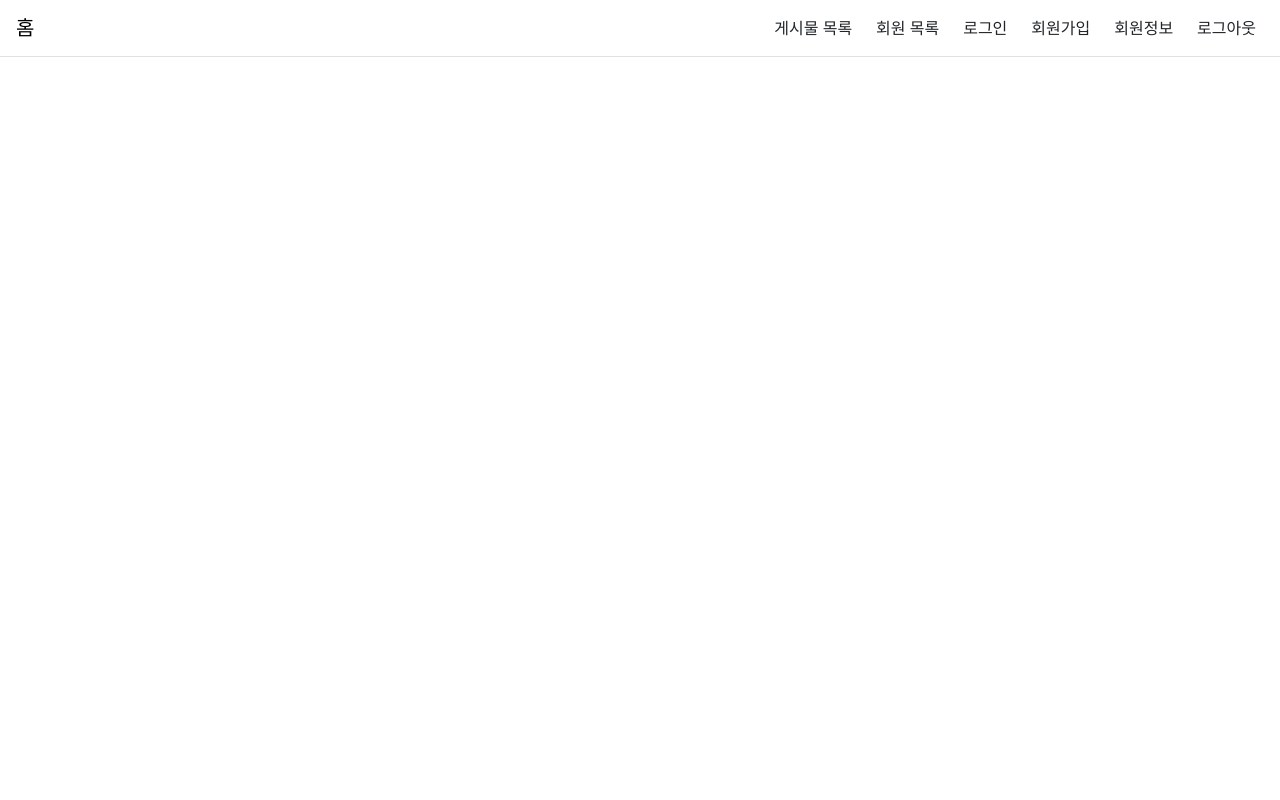
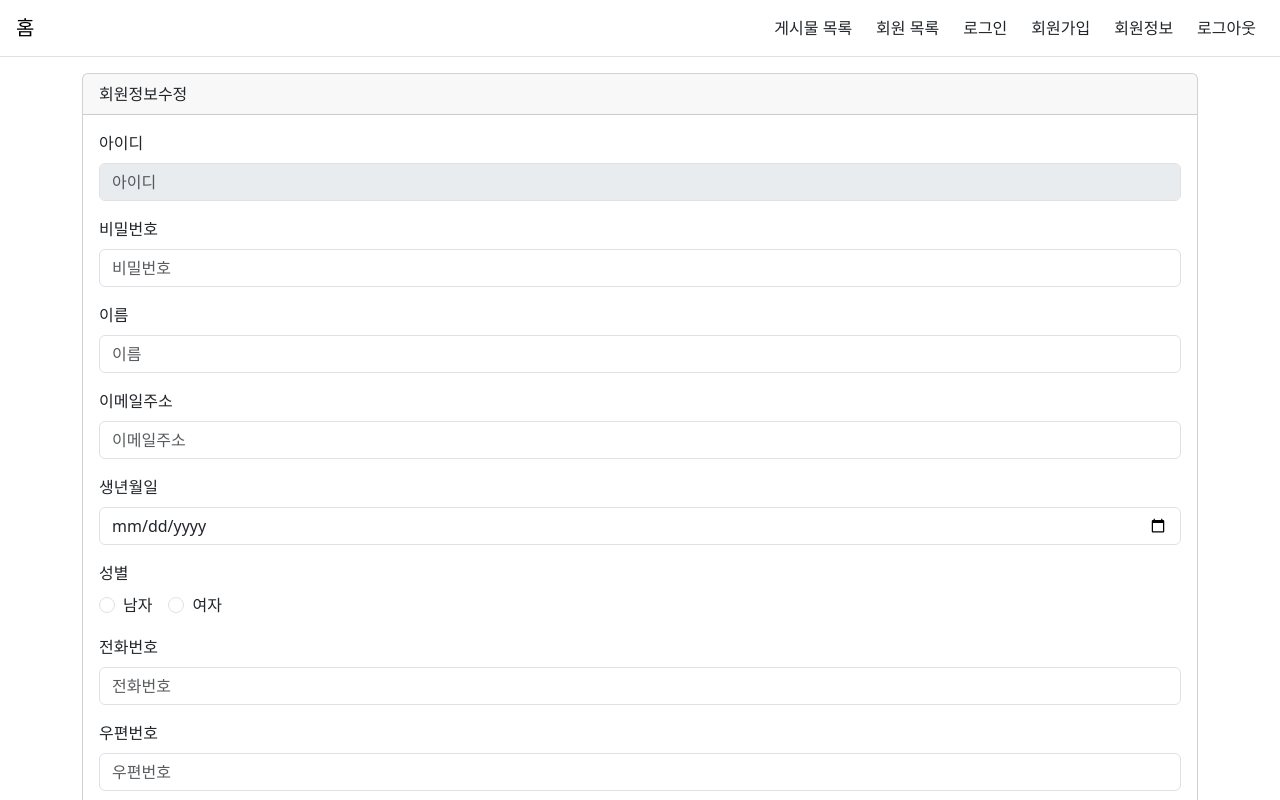
Before and after one commit to Conut-1/board-mini-csr, a Vue app in the folder frontend/: page /member/update/1 in a window 1280 px wide. Shown: the top 800 px of the page. Built offline with nearby package versions, Linux system fonts and the light colour scheme; no server answers.

Commit message:
멤버 수정 뷰

```diff
--- a/frontend/src/views/member/MemberUpdateView.vue
+++ b/frontend/src/views/member/MemberUpdateView.vue
@@ -1,9 +1,151 @@
 <template>
-    <div>
-
+    <div class="container mt-3 mb-3">
+        <div class="card">
+            <div class="card-header">회원정보수정</div>
+            <div class="card-body">
+                <form @submit.prevent="updateMember" id="update-form">
+                    <div class="mb-3">
+                        <label for="update-id" class="form-label">아이디</label>
+                        <input type="text" v-model="member.id" class="form-control" id="update-id" placeholder="아이디" disabled>
+                    </div>
+                    <div class="mb-3">
+                        <label for="update-password" class="form-label">비밀번호</label>
+                        <input type="password" v-model="member.password" class="form-control" id="update-password" placeholder="비밀번호">
+                    </div>
+                    <div class="mb-3">
+                        <label for="update-name" class="form-label">이름</label>
+                        <input type="text" v-model="member.name" class="form-control" id="update-name" placeholder="이름">
+                    </div>
+                    <div class="mb-3">
+                        <label for="update-email" class="form-label">이메일주소</label>
+                        <input type="email" v-model="member.email" class="form-control" id="update-email" placeholder="이메일주소">
+                    </div>
+                    <div class="mb-3">
+                        <label for="update-birthdate" class="form-label">생년월일</label>
+                        <input type="date" v-model="member.birthDate" class="form-control" id="update-birthdate" placeholder="생년월일">
+                    </div>
+                    <div class="mb-3">
+                        <label class="form-label d-block">성별</label>
+                        <div class="form-check form-check-inline">
+                            <label class="form-check-label" for="update-radio-male">남자</label>
+                            <input type="radio" v-model="member.gender" class="form-check-input" id="update-radio-male" value="M">
+                        </div>
+                        <div class="form-check form-check-inline">
+                            <label class="form-check-label" for="update-radio-female">여자</label>
+                            <input type="radio" v-model="member.gender" class="form-check-input" id="update-radio-female" value="F">
+                        </div>
+                    </div>
+                    <div class="mb-3">
+                        <label for="update-phone-number" class="form-label">전화번호</label>
+                        <input type="tel" v-model="member.phoneNumber" class="form-control" id="update-phone-number" placeholder="전화번호">
+                    </div>
+                    <div class="mb-3">
+                        <label for="update-post-code" class="form-label">우편번호</label>
+                        <input type="text" v-model="member.postCode" class="form-control" id="update-post-code" placeholder="우편번호">
+                    </div>
+                    <div class="mb-3">
+                        <label for="update-address" class="form-label">주소</label>
+                        <input type="text" v-model="member.address" class="form-control" id="update-address" placeholder="주소">
+                    </div>
+                    <div class="mb-3">
+                        <label for="update-detail-address" class="form-label">상세주소</label>
+                        <input type="text" v-model="member.detailAddress" class="form-control" id="update-detail-address" placeholder="상세주소">
+                    </div>
+                    <button type="submit" class="btn btn-primary" id="update-button">수정</button>
+                </form>
+            </div>
+        </div>
     </div>
 </template>
 
 <script setup>
+    import axios from 'axios';
+    import { reactive } from 'vue';
+    import { useRoute, useRouter } from 'vue-router';
 
+    const route = useRoute();
+    const router = useRouter();
+
+    const defaultMember = {
+        id: '',
+        password: '',
+        name: '',
+        email: '',
+        birthDate: '',
+        gender: '',
+        phoneNumber: '',
+        postCode: '',
+        address: '',
+        detailAddress: '',
+    };
+
+    const member = reactive({ ...defaultMember });
+
+    fetchMember();
+
+    async function fetchMember() {
+        const route = useRoute();
+        const response = await axios.get(`/api/member/detail/${route.params.id}`);
+        Object.assign(member, response.data.member);
+    }
+
+    async function updateMember() {
+        // TODO: 포커스 처리
+        if (!(8 <= member.id.length && member.id.length <= 20)) {
+            alert("아이디는 8자 이상 20자 이하로 입력하세요.");
+            return;
+        }
+
+        const passwordPattern = /^(?=.*[A-Za-z])(?=.*\d)(?=.*[!@#$%^&*()_+=-]).{8,20}$/
+        if (!passwordPattern.test(member.password)) {
+            alert("비밀번호가 유효하지 않습니다.");
+            return;
+        }
+
+        const emailPattern = /^[^\s@]+@[^\s@]+\.[^\s@]+$/;
+        if (!emailPattern.test(member.email)) {
+            alert("유효한 이메일 주소를 입력해주세요.");
+            return;
+        }
+
+        const today = new Date();
+        if (new Date(member.birthDate) > today) {
+            alert("생년월일이 유효하지 않습니다.");
+            return;
+        }
+
+        const phonePattern = /^((01[016789])|(0\d{1,2}))-?\d{3,4}-?\d{4}$/;
+        if (!phonePattern.test(member.phoneNumber)) {
+            alert("전화번호가 유효하지 않습니다.");
+            return;
+        }
+
+        const postCodePattern = /^\d{5}$/;
+        if (!postCodePattern.test(member.postCode)) {
+            alert("우편번호가 유효하지 않습니다.");
+            postCode.focus();
+            return;
+        }
+
+        if (member.address.length === 0) {
+            alert("주소가 유효하지 않습니다.");
+            return;
+        }
+
+        if (member.detailAddress.length === 0) {
+            alert("주소가 유효하지 않습니다.");
+            return;
+        }
+
+        if (!confirm("회원 정보를 수정하시겠습니까?")) return;
+
+        const response = axios.post(`/api/member/update/${route.params.id}`, member);
+
+        if (response.data.status === "ok") {
+            alert("회원 정보 수정이 성공했습니다.");
+            router.push({ name: 'memberDetail', params: { id: route.params.id}});
+            return;
+        }
+        alert("회원 정보 수정이 실패했습니다.");
+    }
 </script>
```
